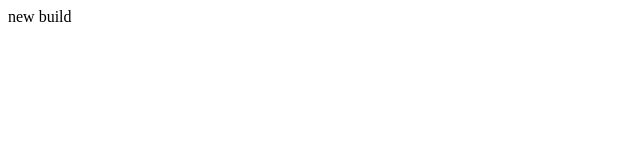
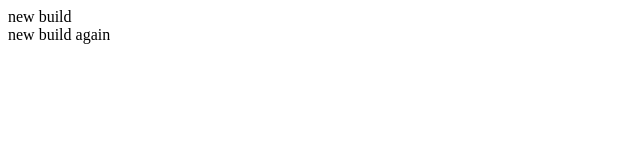
Before and after one commit to 4Abraham/longtimenosee, a plain HTML site: page index.html in a window 1280 px wide. Shown: the full height of the page, 0-640 px from the left. Drawn offline with Linux system fonts and the light colour scheme.

Commit message:
how to commit again

```diff
--- a/index.html
+++ b/index.html
@@ -7,6 +7,6 @@
     <title>home</title>
 </head>
 <body>
-    new build
+    new build <div class="new">new build again</div>
 </body>
 </html>
```
